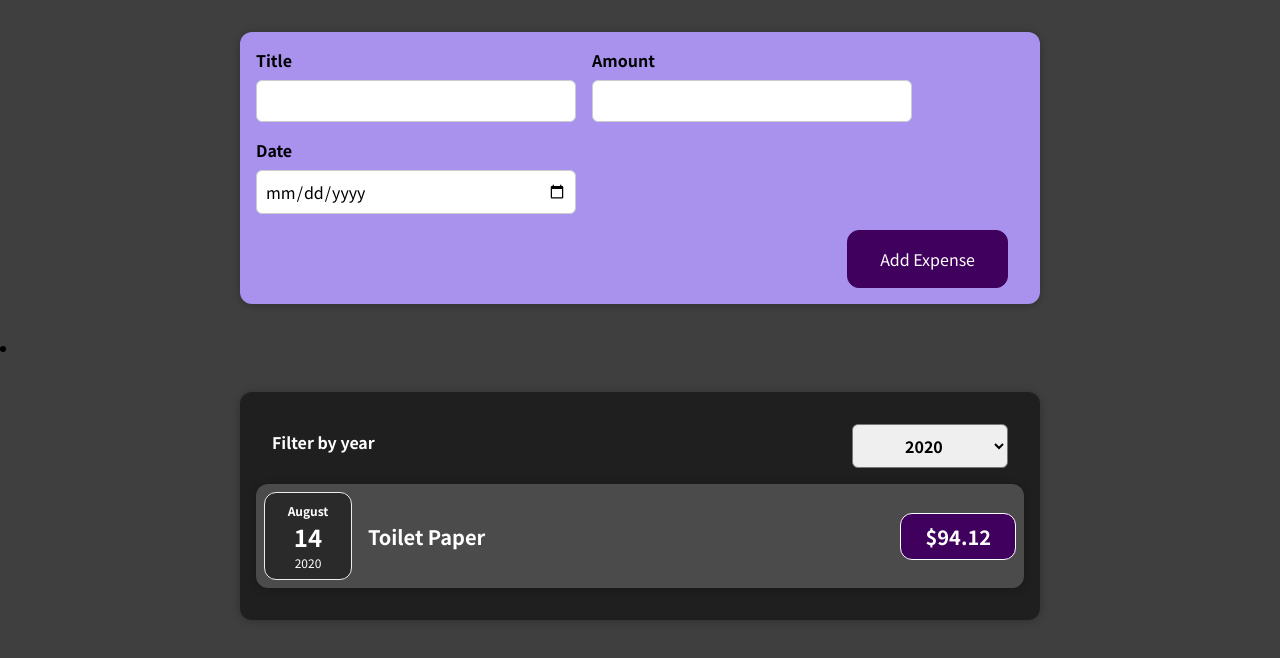
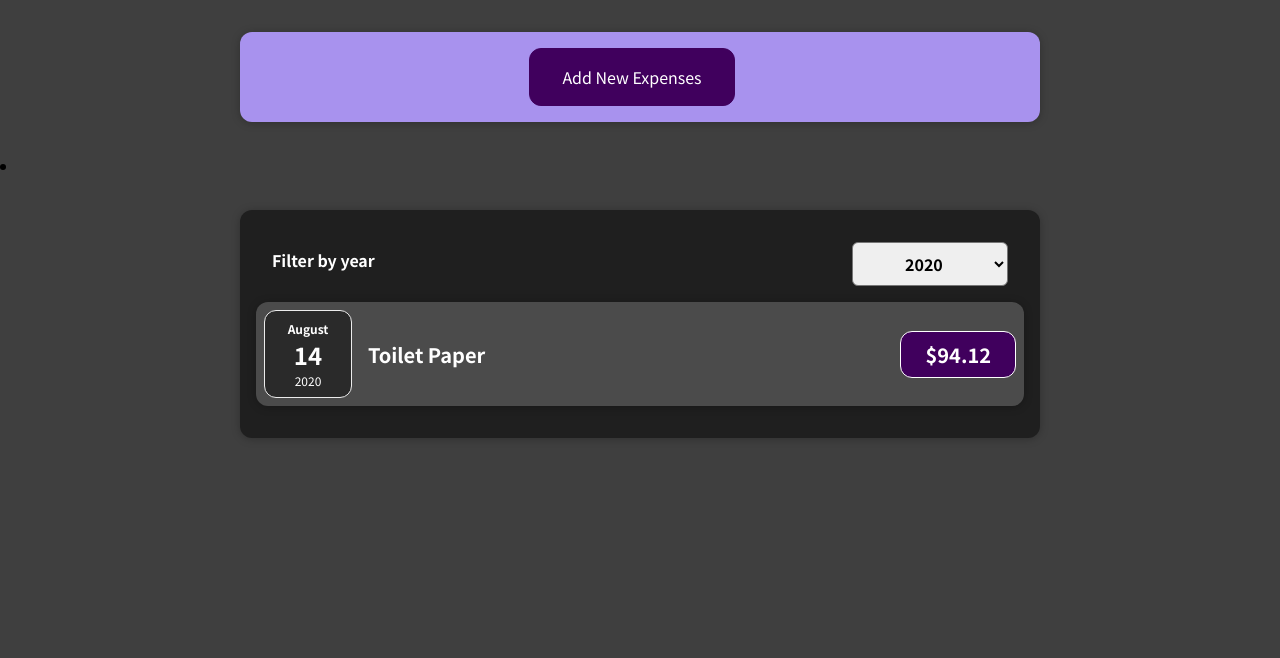
Before and after one commit to andraDurdun/react-complete-guide, a React (Create React App) app: page / in a window 1280 px wide. Shown: the top 658 px of the page. Built offline with nearby package versions, Linux system fonts and the light colour scheme.

Commit message:
Adding conditional content

```diff
--- a/src/components/NewExpense/ExpenseForm.js
+++ b/src/components/NewExpense/ExpenseForm.js
@@ -5,53 +5,17 @@
     const [enteredTitle, setEnteredTitle] = useState('');
     const [enteredAmount, setEnteredAmount] = useState('');
     const [enteredDate, setEnteredDate] = useState('');
-    /*    const  [userInput, setUserInput] = useState({
-            enteredTitle: '',
-            enteredAmount: '',
-            enteredDate: ''
-        });*/
 
     const titleChangeHandler = (event) => {
         setEnteredTitle(event.target.value);
-        /*setUserInput({
-            ...userInput,
-            enteredTitle: event.target.value
-        })*/
-        /* setUserInput((prevState) => {
-             return {
-                 ...prevState,
-                 enteredTitle: event.target.value
-             }
-         })*/
     };
 
     const amountChangeHandler = (event) => {
         setEnteredAmount(event.target.value);
-        /*setUserInput({
-            ...userInput,
-            enteredAmount: event.target.value
-        })*/
-        /*setUserInput((prevState) => {
-            return {
-                ...prevState,
-                enteredAmount: event.target.value
-            }
-        })*/
     };
 
     const dateChangeHandler = (event) => {
         setEnteredDate(event.target.value);
-        // console.log(event.target.value);
-        /*setUserInput({
-            ...userInput,
-            enteredDate: event.target.value
-        })*/
-        /*setUserInput((prevState) => {
-            return {
-                ...prevState,
-                enteredDate: event.target.value
-            }
-        })*/
     };
 
     const submitHandler = (event) => {
@@ -66,6 +30,7 @@
         setEnteredTitle("");
         setEnteredAmount("");
         setEnteredDate("");
+        props.onCancel();
     }
 
     return <form onSubmit={submitHandler}>
@@ -84,6 +49,7 @@
             </div>
         </div>
         <div className="new-expense__actions">
+            <button type="button" onClick={props.onCancel}>Cancel</button>
             <button type="submit">Add Expense</button>
         </div>
     </form>
--- a/src/components/NewExpense/NewExpense.js
+++ b/src/components/NewExpense/NewExpense.js
@@ -1,5 +1,6 @@
 import './NewExpense.css'
 import ExpenseForm from "./ExpenseForm";
+import React, {useState} from "react";
 
 const NewExpense = (props) => {
 
@@ -12,8 +13,11 @@
         props.onAddExpense(expenseData);
     }
 
+    const [showForm, setShowForm] = useState(false);
+
     return <div className="new-expense">
-        <ExpenseForm onSaveExpenseData={saveExpenseDataHandler}/>
+        {!showForm && <button type="button" onClick={() => setShowForm(true)}>Add New Expenses</button>}
+        {showForm && <ExpenseForm onSaveExpenseData={saveExpenseDataHandler} onCancel={() => setShowForm(false)}/>}
     </div>
 
 }
```
